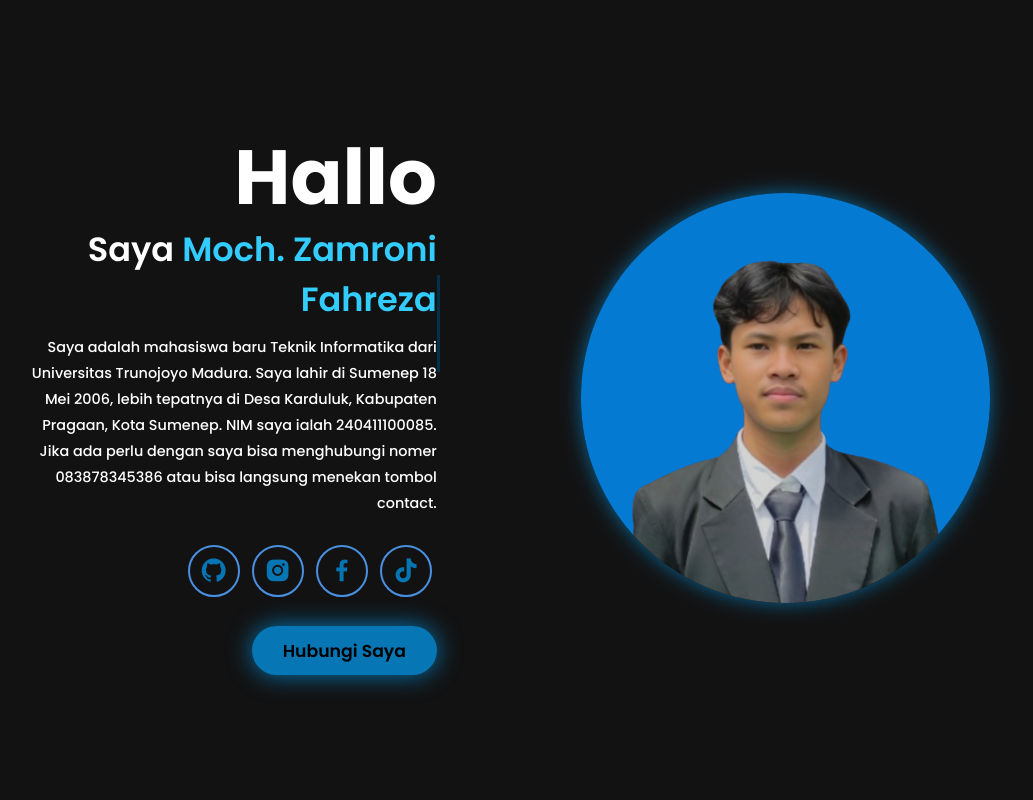
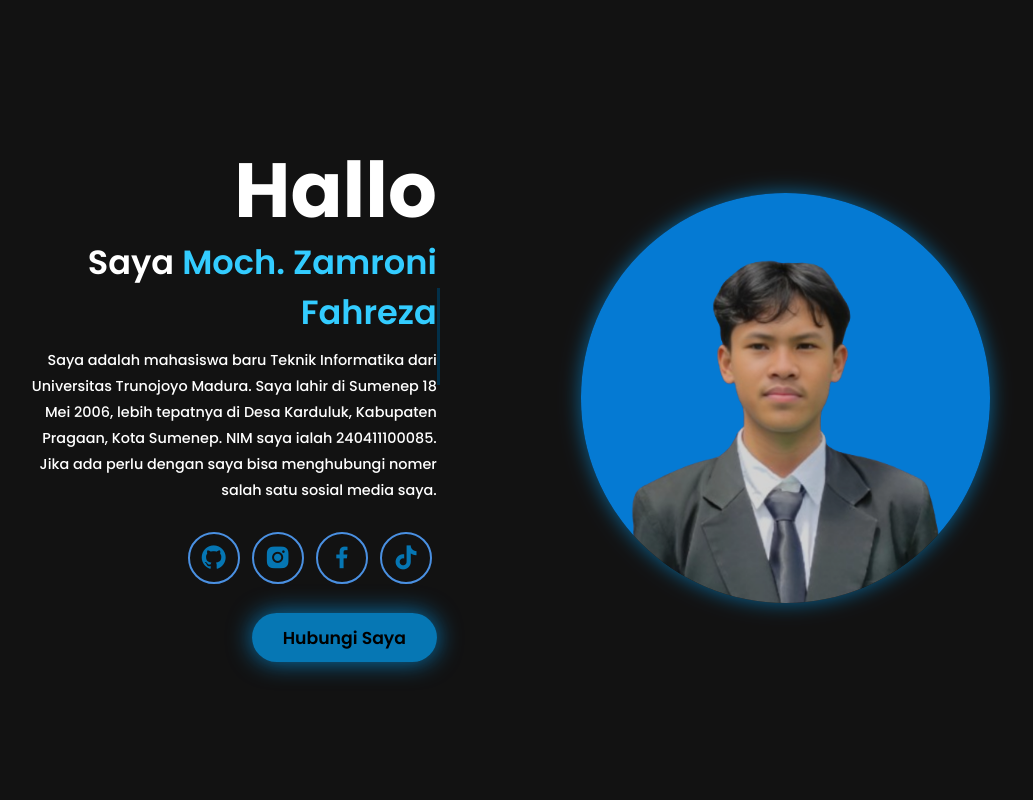
Before and after one commit to Roti18/PersonalWebBooting, a plain HTML site: page index.html in a window 1280 px wide. Shown: the top 800 px of the page, without its empty margins (136-1169 px from the left). Drawn offline with nearby package versions, Linux system fonts and the light colour scheme.

Commit message:
Update index.html

```diff
--- a/index.html
+++ b/index.html
@@ -25,7 +25,7 @@
           Trunojoyo Madura. Saya lahir di Sumenep 18 Mei 2006, lebih tepatnya di
           Desa Karduluk, Kabupaten Pragaan, Kota Sumenep. NIM saya ialah
           240411100085. Jika ada perlu dengan saya bisa menghubungi nomer
-          083878345386 atau bisa langsung menekan tombol contact.
+          salah satu sosial media saya.
         </p>
 
         <div class="social-icons">
```
